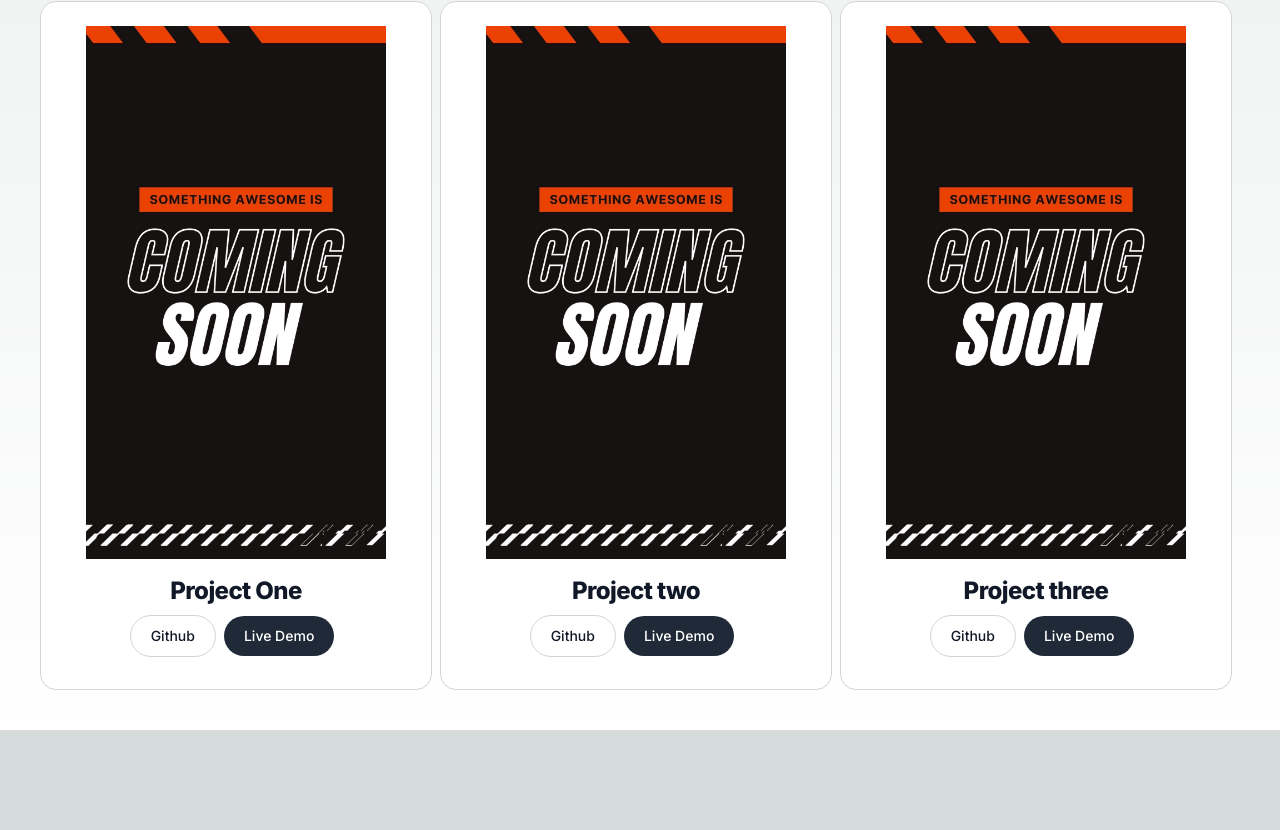
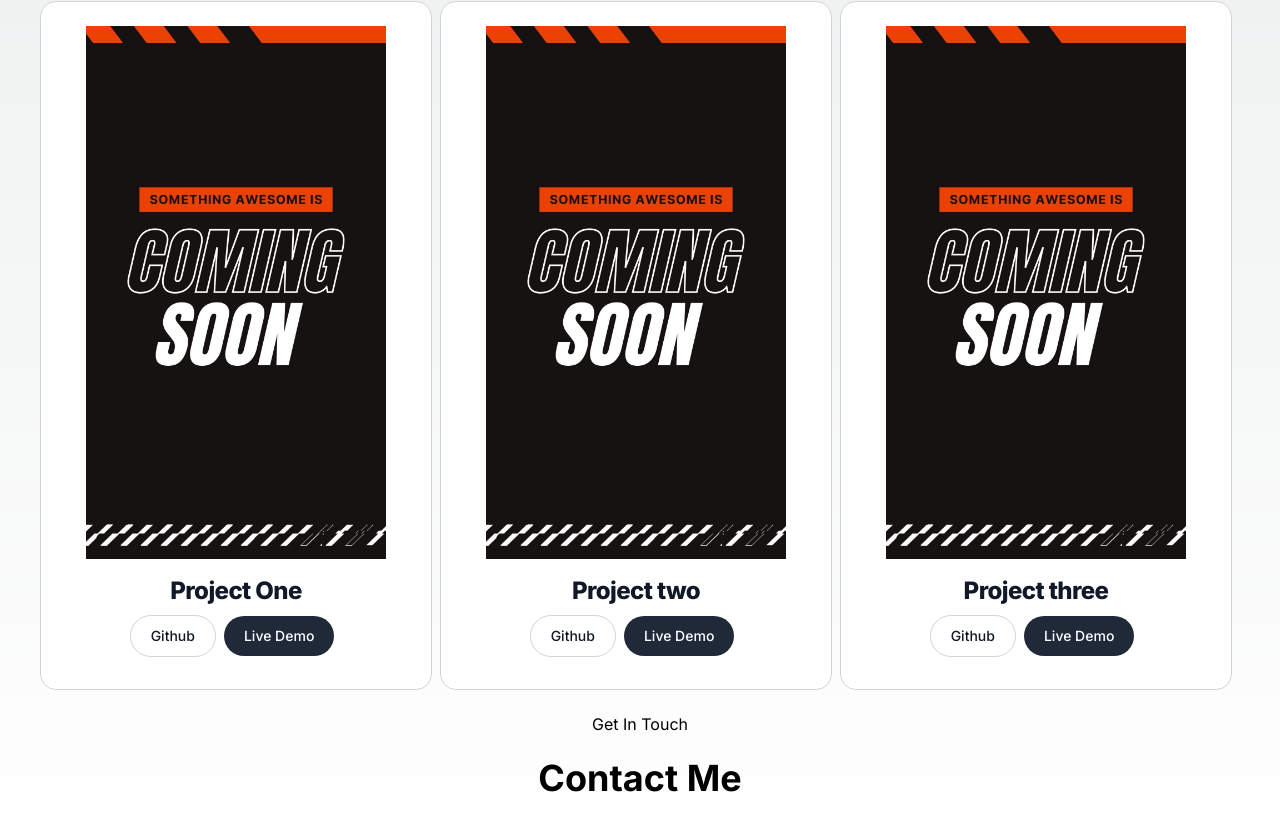
Before and after one commit to Erickferpinedo/Portfolio-nextjs, a Next.js app in the folder portfolio-nextjs/: page / in a window 1280 px wide. Shown: the part 1473-2303 px from the top of the page. Before the commit the page ends 2203 px from the top, so only its background shows below. Built offline with nearby package versions, Linux system fonts and the light colour scheme.

Commit message:
updating getting in touch

```diff
--- a/portfolio-nextjs/app/page.tsx
+++ b/portfolio-nextjs/app/page.tsx
@@ -404,6 +404,14 @@ export default function Home() {
 
 </div>
 
+<div id="Contact">
+<div className="flex flex-col md:flex-row lg:flex-row justify-center items-center">
+<p className="mb-5 mt-5">          <small className="font-medium text-lg text-gray-500 dark:text-gray-400"></small>Get In Touch</p>
+</div>
+<div className="flex flex-col md:flex-row lg:flex-row justify-center items-center">
+<h1 className="text-4xl font-bold dark:text-white mb-3">Contact Me</h1>
+</div>
+</div>
 
 
     </main>
```
